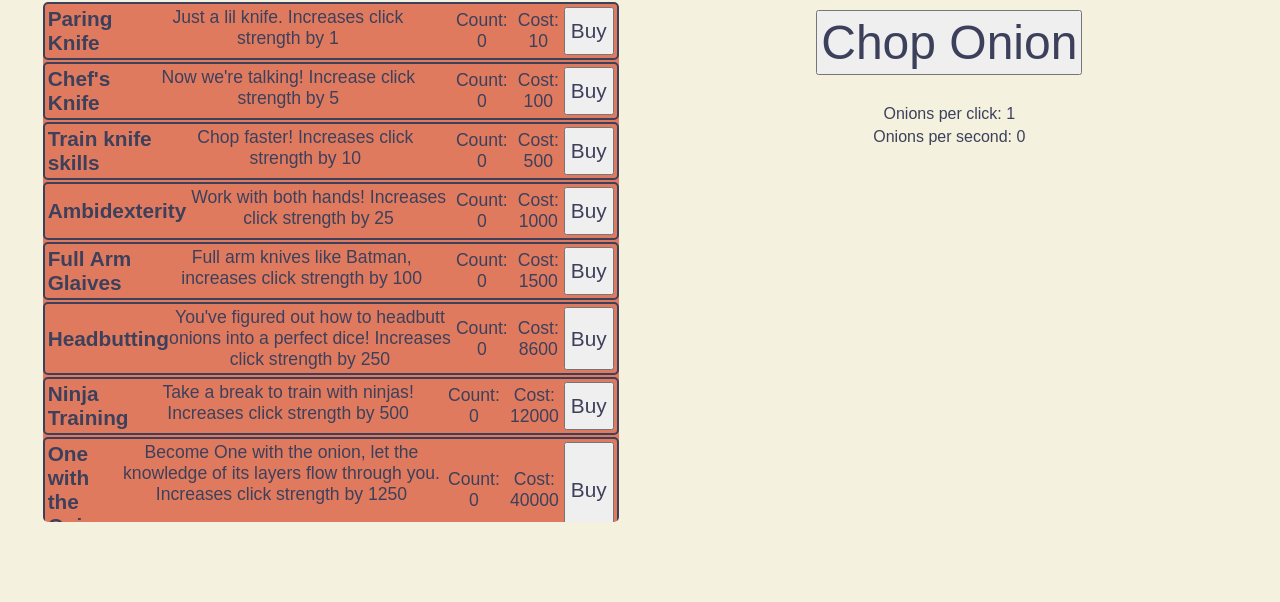
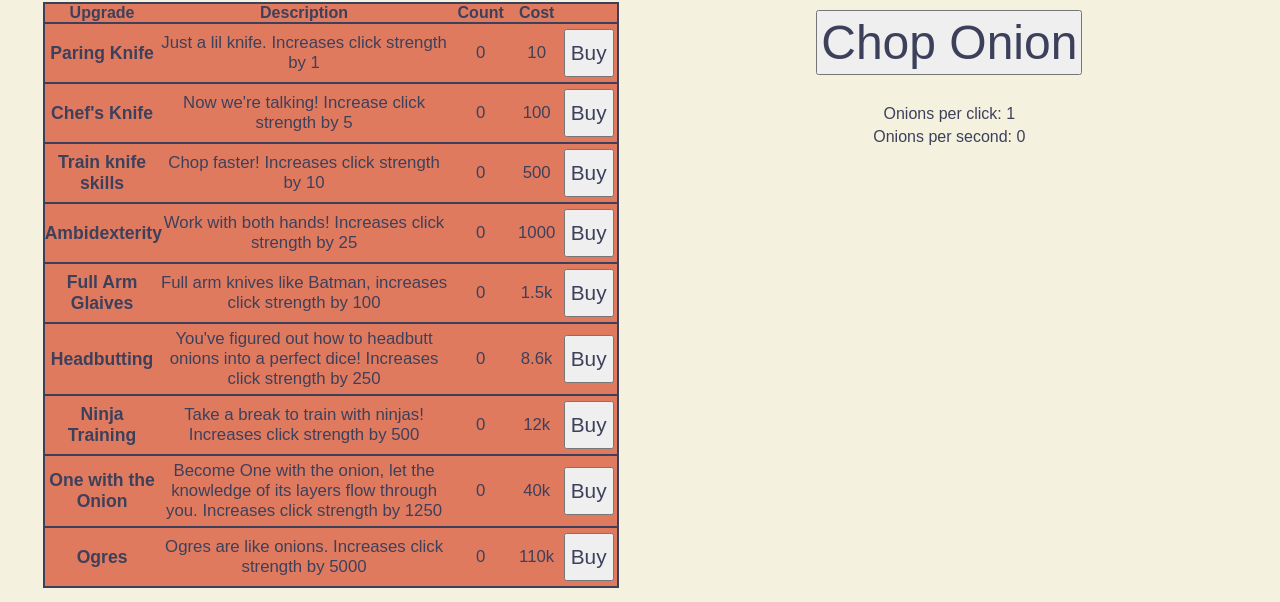
Before and after one commit to kylebenji/clicker-game, a plain HTML site: page index.html in a window 1280 px wide. Shown: the part 198-800 px from the top of the page. Drawn offline with Linux system fonts and the light colour scheme.

Commit message:
converting to table, adding toggle switch

```diff
--- a/index.html
+++ b/index.html
@@ -33,10 +33,55 @@
             Managers
           </button>
         </nav>
-        <div id="click-strength" class="upgrades-pane upgrades-pane--1"></div>
-        <div id="autoclick" class="hidden upgrades-pane upgrades-pane--2"></div>
-        <div id="auto-up" class="hidden upgrades-pane upgrades-pane--3"></div>
-        <div id="managers" class="hidden upgrades-pane upgrades-pane--4"></div>
+        <table id="click-strength" class="upgrades-pane upgrades-pane--1">
+          <thead>
+            <tr class="manager upgrade" id="${manager}">
+              <th scope="col" class="header_title">Upgrade</th>
+              <th scope="col" class="header_description">Description</th>
+              <th scope="col" class="header_count">Count</th>
+              <th scope="col" class="header_cost">Cost</th>
+              <th scope="col" class="header_buy"></th>
+            </tr>
+          </thead>
+          <tbody></tbody>
+        </table>
+        <table id="autoclick" class="hidden upgrades-pane upgrades-pane--2">
+          <thead>
+            <tr class="manager upgrade" id="${manager}">
+              <th scope="col" class="header_title">Upgrade</th>
+              <th scope="col" class="header_description">Description</th>
+              <th scope="col" class="header_count">Count</th>
+              <th scope="col" class="header_cost">Cost</th>
+              <th scope="col" class="header_buy"></th>
+            </tr>
+          </thead>
+          <tbody></tbody>
+        </table>
+        <table id="auto-up" class="hidden upgrades-pane upgrades-pane--3">
+          <thead>
+            <tr class="manager upgrade" id="${manager}">
+              <th scope="col" class="header_title">Upgrade</th>
+              <th scope="col" class="header_description">Description</th>
+              <th scope="col" class="header_count">Count</th>
+              <th scope="col" class="header_cost">Cost</th>
+              <th scope="col" class="header_buy"></th>
+            </tr>
+          </thead>
+          <tbody></tbody>
+        </table>
+        <table id="managers" class="hidden upgrades-pane upgrades-pane--4">
+          <thead>
+            <tr class="manager upgrade" id="${manager}">
+              <th scope="col" class="header_title">Upgrade</th>
+              <th scope="col" class="header_description">Description</th>
+              <th scope="col" class="header_owned">Owned?</th>
+              <th scope="col" class="header_cost">Cost</th>
+              <th scope="col" class="header_buy"></th>
+              <th scope="col" class="header_active">Active?</th>
+            </tr>
+          </thead>
+          <tbody></tbody>
+        </table>
       </div>
       <div class="right">
         <h2 id="served">Onions Chopped:</h2>
--- a/script.js
+++ b/script.js
@@ -16,7 +16,7 @@ const upgradesContainer = document.querySelector(".upgrades");
 const tabNav = document.querySelector("#upgrade-select");
 
 //variables
-let onionChopped = 0;
+let onionChopped = 10000000;
 
 //upgrades objects
 const clickUpgradesObj = {
@@ -241,63 +241,67 @@ const managersObj = {
   },
 };
 
+const displayNum = function (num) {
+  if (num > 1000) return `${num / 1000}k`;
+  return num;
+};
+
 //setup
 const initializeUpgrades = function () {
   for (const [upgrade, data] of Object.entries(clickUpgradesObj.upgrades)) {
     let clickUpgradehtml = `
-      <div class="click-strength-upgrade upgrade" id="${upgrade}">
-        <h3 class="upg-name">${data.name}</h3>
-        <p>${data.description}</p>
-        <div class="upgrade-data">
-        <p class="count">Count: ${data.count}</p>
-        <p class="cost">Cost: ${data.cost}</p>
-        <button class="buy">Buy</button>
-        </div>
-      </div>
+      <tr class="click-strength-upgrade upgrade" id="${upgrade}">
+        <th scope="row" class="upg-name">${data.name}</th>
+        <td>${data.description}</td>
+        <td class="count">${data.count}</td>
+        <td class="cost">${displayNum(data.cost)}</td>
+        <td><button class="buy">Buy</button></td>
+      </tr>
       `;
     clickUpgradesDiv.insertAdjacentHTML("beforeend", clickUpgradehtml);
   }
   for (const [clicker, data] of Object.entries(autoclickObj.clickers)) {
     let autoClickerDivHTML = `
-    <div class="autoclicker upgrade" id="${clicker}">
-      <h3 class="upg-name">${data.name}</h3>
-      <p>${data.description}</p>
-      <div class="upgrade-data">
-      <p class="count">Count: ${data.count}</p>
-      <p class="cost">Cost: ${data.cost}</p>
-      <button class="buy">Buy</button>
-      </div>
-    </div>
+    <tr class="autoclicker upgrade" id="${clicker}">
+      <th scope="row" class="upg-name">${data.name}</th>
+      <td>${data.description}</td>
+      <td class="count">${data.count}</td>
+      <td class="cost">${displayNum(data.cost)}</td>
+      <td><button class="buy">Buy</button></td>
+    </tr>
     `;
     autoPurchasesDiv.insertAdjacentHTML("beforeend", autoClickerDivHTML);
   }
   for (const [upgrade, data] of Object.entries(autoclickUpObj.autoclickUps)) {
     let autoClickUpDivHTML = `
-    <div class="autoclickUp upgrade" id="${upgrade}">
-      <h3 class="upg-name">${data.name}</h3>
-      <p>${data.description}</p>
-      <div class="upgrade-data">
-      <p class="count">Count: ${data.count}</p>
-      <p class="cost">Cost: ${data.cost}</p>
-      <button class="buy">Buy</button>
-      </div>
-    </div>
+    <tr class="autoclickUp upgrade" id="${upgrade}">
+      <th scope="row" class="upg-name">${data.name}</th>
+      <td>${data.description}</td>
+      <td class="count">${data.count}</td>
+      <td class="cost">${displayNum(data.cost)}</td>
+      <td><button class="buy">Buy</button></td>
+    </tr>
     `;
     autoUpgradesDiv.insertAdjacentHTML("beforeend", autoClickUpDivHTML);
   }
   for (const [manager, data] of Object.entries(managersObj.managers)) {
     let managerHTML = `
-    <div class="manager upgrade" id="${manager}">
-      <h3 class="upg-name">${data.name}</h3>
-      <p>${data.description}</p>
-      <div class="upgrade-data">
-      <p class="owned">Owned?: ${data.owned}</p>
-      <p class="cost">Cost: ${data.cost}</p>
-      <button class="btnOnOff">Off</button>
-      <button class="buy">Buy</button>
-      </div>
-    </div>`;
-    managersDiv.insertAdjacentHTML("beforeend", managerHTML);
+    <tr class="manager upgrade" id="${manager}">
+      <th class="upg-name">${data.name}</th>
+      <td>${data.description}</td>
+      <td class="owned">${data.owned ? "Yes" : "No"}</td>
+      <td class="cost">${displayNum(data.cost)}</td>
+      <td><button class="buy">Buy</button></td>
+      <td>
+        <label class="switch">
+          <input type="checkbox" class="toggleOnOff" disabled="disabled">
+          <span class="slider"></span>
+        </label>
+      </td>
+    </tr>`;
+    managersDiv
+      .querySelector("tbody")
+      .insertAdjacentHTML("beforeend", managerHTML);
   }
 };
 initializeUpgrades();
@@ -329,9 +333,9 @@ const showUpgradePane = function (btn) {
 
 const updateCostCount = function (upgrade, element) {
   upgrade.count++;
-  element.querySelector(".count").textContent = `Count: ${upgrade.count}`;
+  element.querySelector(".count").textContent = `${upgrade.count}`;
   upgrade.cost = Math.floor(upgrade.cost * 1.2);
-  element.querySelector(".cost").textContent = `Cost: ${upgrade.cost}`;
+  element.querySelector(".cost").textContent = `${upgrade.cost}`;
 };
 
 const updatePerClick = function () {
@@ -395,8 +399,11 @@ const buyManager = function (upgrade, element) {
   if (onionChopped >= upgrade.cost && !upgrade.owned) {
     decrementOnions(upgrade.cost);
     upgrade.owned = upgrade.on = true;
-    element.querySelector(".owned").textContent = `Owned: ${upgrade.owned}`;
-    element.querySelector(".btnOnOff").textContent = `On`;
+    element.querySelector("button").style.display = "none";
+    element.querySelector(".owned").textContent = `Yes`;
+    const toggle = element.querySelector(".toggleOnOff");
+    toggle.disabled = false;
+    toggle.checked = true;
   }
 };
 
@@ -414,11 +421,11 @@ const buyUpgrade = function (element) {
   }
 };
 
-const toggleManager = function (btn) {
-  let manager = managersObj.managers[btn.closest(".upgrade").id];
+const toggleManager = function (toggle) {
+  let manager = managersObj.managers[toggle.closest(".upgrade").id];
   if (!manager.owned) return;
   manager.on = !manager.on;
-  btn.textContent = manager.on ? "On" : "Off";
+  toggle.checked = manager.on ? true : false;
 };
 
 //autochopper
@@ -464,7 +471,7 @@ upgradesContainer.addEventListener("click", function (e) {
   if (!e.target.classList.contains("buy")) return;
   buyUpgrade(e.target);
 });
-managersDiv.addEventListener("click", function (e) {
-  if (!e.target.classList.contains("btnOnOff")) return;
+managersDiv.addEventListener("change", function (e) {
+  if (!e.target.classList.contains("toggleOnOff")) return;
   toggleManager(e.target);
 });
--- a/styles.css
+++ b/styles.css
@@ -48,56 +48,108 @@ button {
 
 .upgrades-pane {
   background-color: var(--accent-color1);
-  width: 45%;
+  width: 100%;
   height: 65%;
-  position: absolute;
-  border-radius: 5px;
-  display: flex;
-  flex-direction: column;
+  margin-top: 5px;
   overflow-y: auto;
-  margin-top: 5px;
+}
+
+table {
+  table-layout: fixed;
+  border-collapse: collapse;
+  border: 2px solid var(--text-color1);
+}
+
+td {
+  font-size: 1.05rem;
+  padding: 5px 0;
+}
+
+tbody th {
+  font-size: 1.1rem;
+}
+
+.header_title {
+  width: 20%;
+}
+
+.header_count {
+  width: 4rem;
+}
+
+.header_owned {
+  width: 4.5rem;
+}
+
+.header_cost {
+  width: 3rem;
+}
+
+.header_buy {
+  width: 3.5rem;
+}
+
+.header_active {
+  width: 4rem;
 }
 
 .upgrade {
-  display: flex;
-  justify-content: space-between;
   border: 2px solid var(--text-color1);
-  border-radius: 5px;
   padding: 3px;
-  align-content: center;
   margin-bottom: 2px;
-}
-
-.upgrade p {
-  font-size: 1.1rem;
-  text-align: center;
-}
-
-.upgrade h3 {
-  font-size: 1.3rem;
-  margin: auto auto auto 0;
-  text-align: left;
 }
 
 .upgrade button {
   padding: 10px 5px;
 }
 
-.upgrade-data {
-  display: flex;
-  width: 40%;
-  justify-content: flex-end;
+.switch {
+  position: relative;
+  display: inline-block;
+  width: 40px;
+  height: 24px;
 }
 
-.upgrade-data p {
-  margin: auto 5px;
+.switch input {
+  opacity: 0;
+  width: 0;
+  height: 0;
 }
-.cost,
-.buy,
-.owned,
-.btnOnOff,
-.count {
-  width: min-content;
+
+.slider {
+  position: absolute;
+  cursor: pointer;
+  top: 0;
+  left: 0;
+  bottom: 0;
+  right: 0;
+  background-color: rgb(173, 173, 173);
+  transition: 0.3s;
+  -webkit-transition: 0.3s;
+  border-radius: 30px;
+}
+
+.slider:before {
+  position: absolute;
+  content: "";
+  height: 16px;
+  width: 16px;
+  left: 4px;
+  bottom: 4px;
+  background-color: var(--background-color);
+  -webkit-transition: 0.4s;
+  transition: 0.4s;
+  border-radius: 50%;
+}
+
+input:checked + .slider {
+  background-color: rgb(14, 146, 255);
+}
+
+input:checked + .slider:before {
+  transform: translateX(16px);
+  -ms-transform: translateX(16px);
+  -webkit-transform: translateX(16px);
 }
 
 .right {
```
